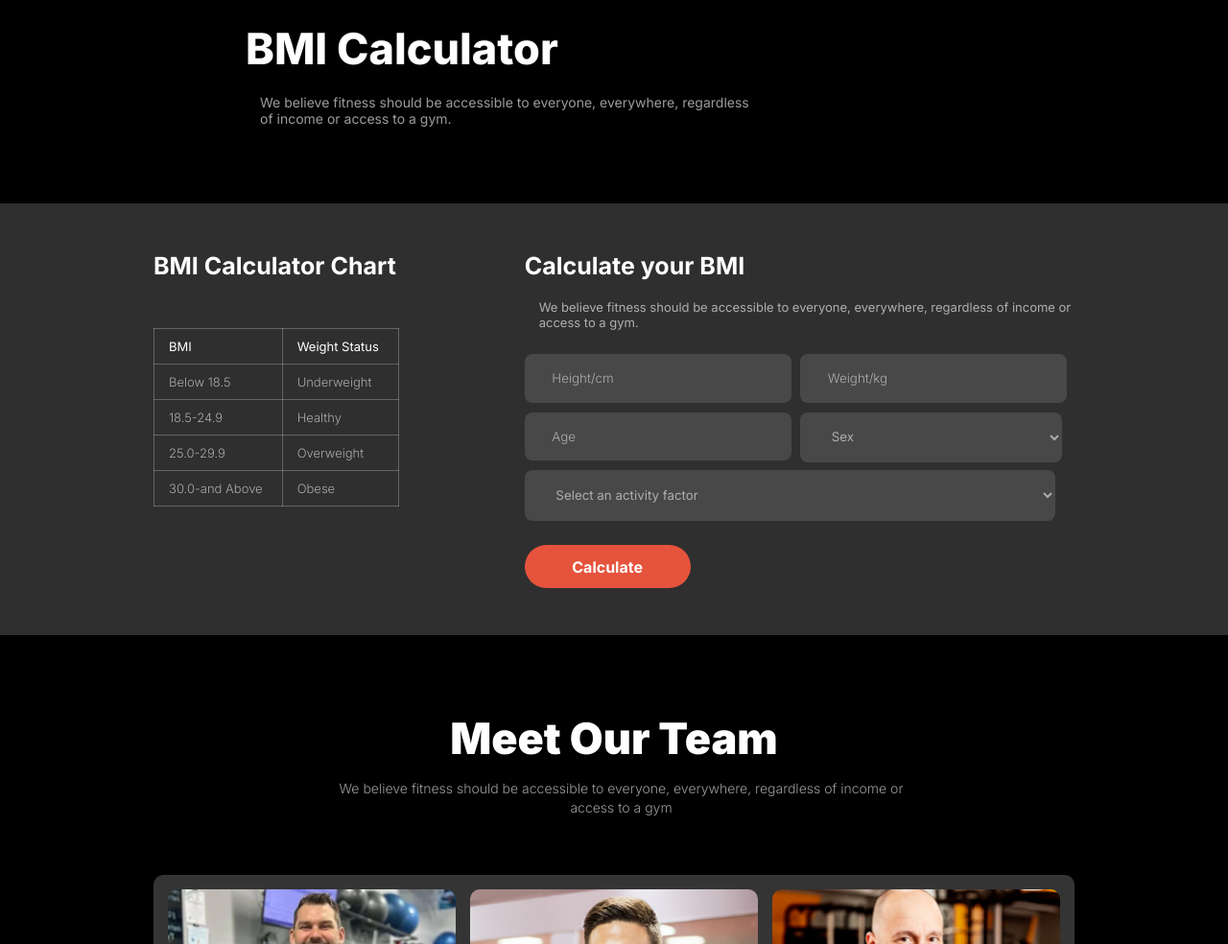
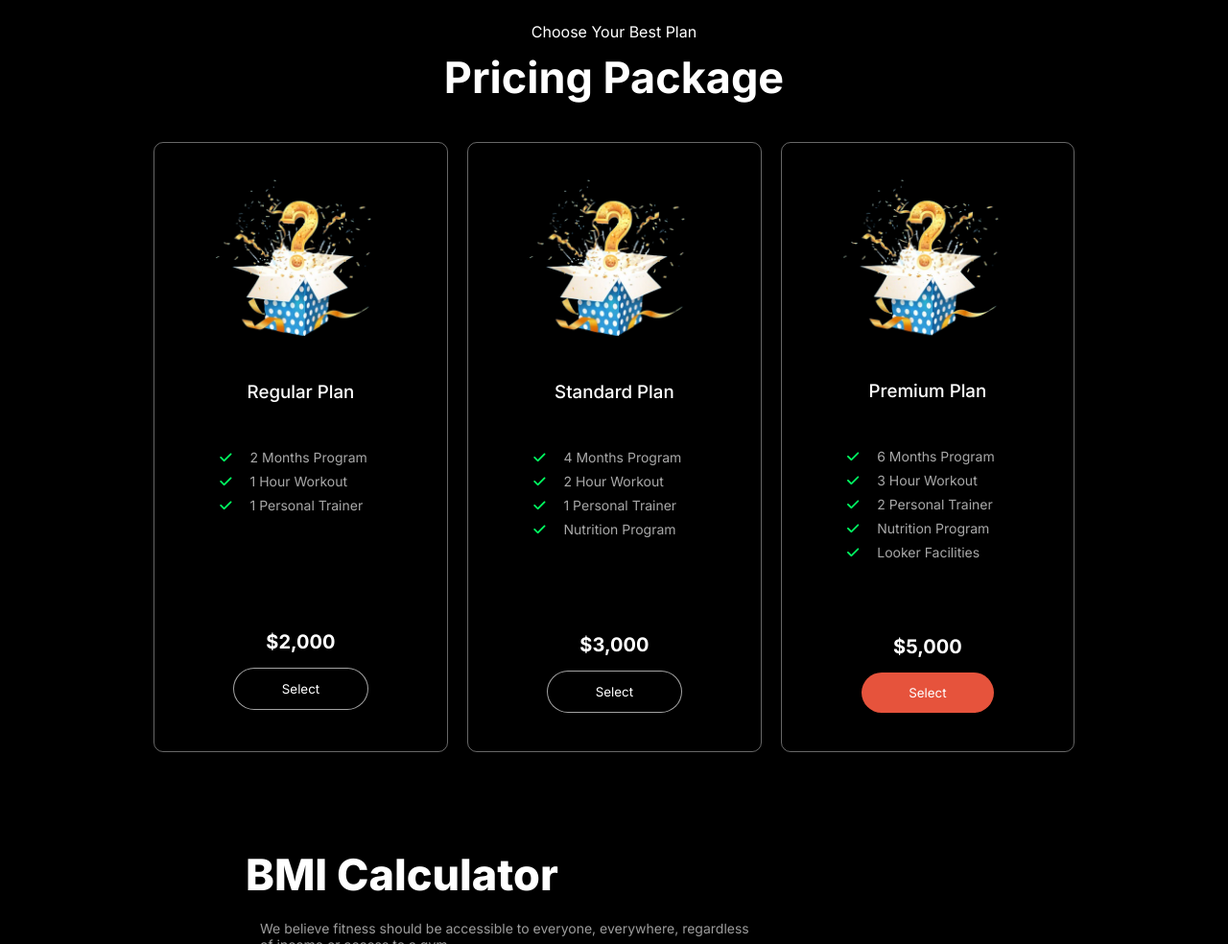
Before and after one commit to imamhossenbu/B10-assignment2, a plain HTML site: page index.html in a window 1280 px wide. Shown: the part 2455-3439 px from the top of the page at 96% size. Drawn offline with Linux system fonts and the light colour scheme; a web font is replaced by a local one.

Commit message:
add pricing container

```diff
--- a/index.html
+++ b/index.html
@@ -128,6 +128,55 @@
                 </div>
             </div>
         </section>
+        <section class="pricing-container">
+            <h4>Choose Your Best Plan</h4>
+            <h1>Pricing Package</h1>
+            <div class="pricing">
+                <div class="pricing1 price">
+                     <div class="surprise"><img src="./images/surprise.png" alt=""></div>
+                    <h3>Regular Plan</h3>
+                    <div class="pricing-title">
+                    <p><i class="fa-solid fa-check"></i> 2 Months Program</p>
+                    <p><i class="fa-solid fa-check"></i> 1 Hour Workout</p>
+                    <p><i class="fa-solid fa-check"></i> 1 Personal Trainer</p>
+                    </div>
+                    <h2>$2,000</h2>
+                    <div class="btn ">
+                        <button>Select</button>
+                    </div>
+                </div>
+                <div class="pricing2 price">
+                    <div class="surprise"><img src="./images/surprise.png" alt=""></div>
+                    <h3>Standard Plan</h3>
+                    <div class="pricing-title">
+                    <p><i class="fa-solid fa-check"></i> 4 Months Program</p>
+                    <p><i class="fa-solid fa-check"></i> 2 Hour Workout</p>
+                    <p><i class="fa-solid fa-check"></i> 1 Personal Trainer</p>
+                    <p><i class="fa-solid fa-check"></i> Nutrition Program</p>
+                    </div>
+                    <h2>$3,000</h2>
+                    <div class="btn">
+                        <button>Select</button>
+                    </div>
+                </div>
+                <div >
+                <div class="pricing3 price">
+                    <div class="surprise"><img src="./images/surprise.png" alt=""></div>
+                    <h3>Premium Plan</h3>
+                    <div class="pricing-title">
+                    <p><i class="fa-solid fa-check"></i> 6 Months Program</p>
+                    <p><i class="fa-solid fa-check"></i> 3 Hour Workout</p>
+                    <p><i class="fa-solid fa-check"></i> 2 Personal Trainer</p>
+                    <p><i class="fa-solid fa-check"></i> Nutrition Program</p>
+                    <p><i class="fa-solid fa-check"></i> Looker Facilities</p>
+                    </div>
+                    <h2>$5,000</h2>
+                    <div class="btn">
+                        <button style="background-color: rgb(230, 83, 60);border:none;">Select</button>
+                    </div>
+                </div>
+            </div>
+        </section>
         <div class="bmi-title">
             <h1>BMI Calculator</h1>
             <p>We believe fitness should be accessible to everyone, everywhere, regardless of income or access to a gym.</p>
--- a/styles/main.css
+++ b/styles/main.css
@@ -213,6 +213,85 @@ main{
     padding-left: 20px;
     padding-bottom: 20px;
 }
+.pricing-container{
+    color: white;
+    width: 75%;
+    margin: 0 auto;
+    margin-top: 100px;
+}
+.pricing-container h4{
+    text-align: center;
+    font-weight: 400;
+}
+.pricing-container h1{
+    text-align: center;
+    font-size: 45px;
+    margin-top: 10px;
+    margin-bottom: 40px;
+}
+.pricing{
+    display: flex;
+    justify-content: space-between;
+    /* align-items: center; */
+    gap: 20px;
+    margin-top: 30px;
+    width: 100%;
+    /* text-align: center; */
+    /* padding-left: 20px; */
+}
+.pricing-title{
+    width: 65%;
+    margin: 0 auto;
+    font-size: 14px;
+    padding-bottom: 100px;
+}
+.fa-solid{
+    color: rgb(0, 255, 98);
+    padding-right: 15px;
+    padding-top: 10px;
+}
+.pricing h3{
+    text-align: center;
+    font-weight: 500;
+    padding-bottom: 40px;
+}
+.pricing p{
+    color: rgba(255, 255, 255, 0.658);
+}
+.pricing img{
+    width: 80%;
+    /* text-align: center; */
+}
+.surprise{
+    text-align: center;
+}
+.price{
+    border: 1px solid rgba(255, 255, 255, 0.404);
+    border-radius: 10px;
+    padding-bottom: 40px;
+}
+.price h2{
+    text-align: center;
+}
+
+.pricing1 .pricing-title{
+    padding-bottom: 122px;
+}
+.pricing3 .pricing-title{
+    padding-bottom: 78px;
+}
+.price h2{
+    font-size: 20px;
+    padding-bottom: 15px;
+}
+.btn{
+    text-align: center;
+}
+.btn button{
+    background-color: black;
+    color: white;
+    border: 1px solid rgba(255, 255, 255, 0.638);
+}
 .bmi-title{
     width: 60%;
     margin: 0 auto;
--- a/styles/responsive.css
+++ b/styles/responsive.css
@@ -115,6 +115,15 @@
     .image6{
         display: none;
     }
+    .pricing-container{
+        width: 85%;
+    }
+    .pricing{
+        flex-direction: column;
+    }
+    .btn button{
+        width: 50%;
+    }
     .bmi-title{
         width: 80%;
         padding-top: 30px;
@@ -162,7 +171,7 @@
         padding-bottom: 20px;
     }
     .trainer1{
-        display: none;
+        /* display: none; */
     }
     .footer-container{
         width: 85%;
@@ -323,6 +332,18 @@
     .get2{
         width: 100%;
     }
+    .pricing-container{
+        width: 85%;
+    }
+    .pricing{
+        flex-direction: column;
+    }
+    .pricing-title{
+        width: 45%;
+    }
+    .btn button{
+        width: 30%;
+    }
 }
 
 
@@ -412,4 +433,16 @@
     .footer-container{
         width: 85%;
     }
+    .pricing-container{
+        width: 85%;
+    }
+    .pricing{
+        flex-direction: column;
+    }
+    .pricing-title{
+        width: 45%;
+    }
+    .btn button{
+        width: 30%;
+    }
 }
```
Also changed, not shown: images/surprise.png (added).
